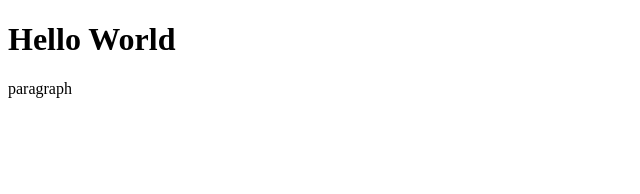
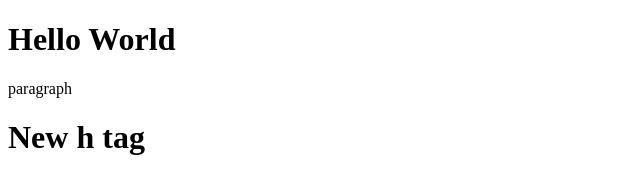
Before and after one commit to developer0804/github-tutorial, a plain HTML site: page index.html in a window 1280 px wide. Shown: the whole page, without its empty margins (0-640 px from the left). Drawn offline with Linux system fonts and the light colour scheme.

Commit message:
new h tag

```diff
--- a/index.html
+++ b/index.html
@@ -9,6 +9,6 @@
   <body>
     <h1>Hello World</h1>
     <p>paragraph</p>
-    <h1></h1>
+    <h1>New h tag</h1>
   </body>
 </html>
```
